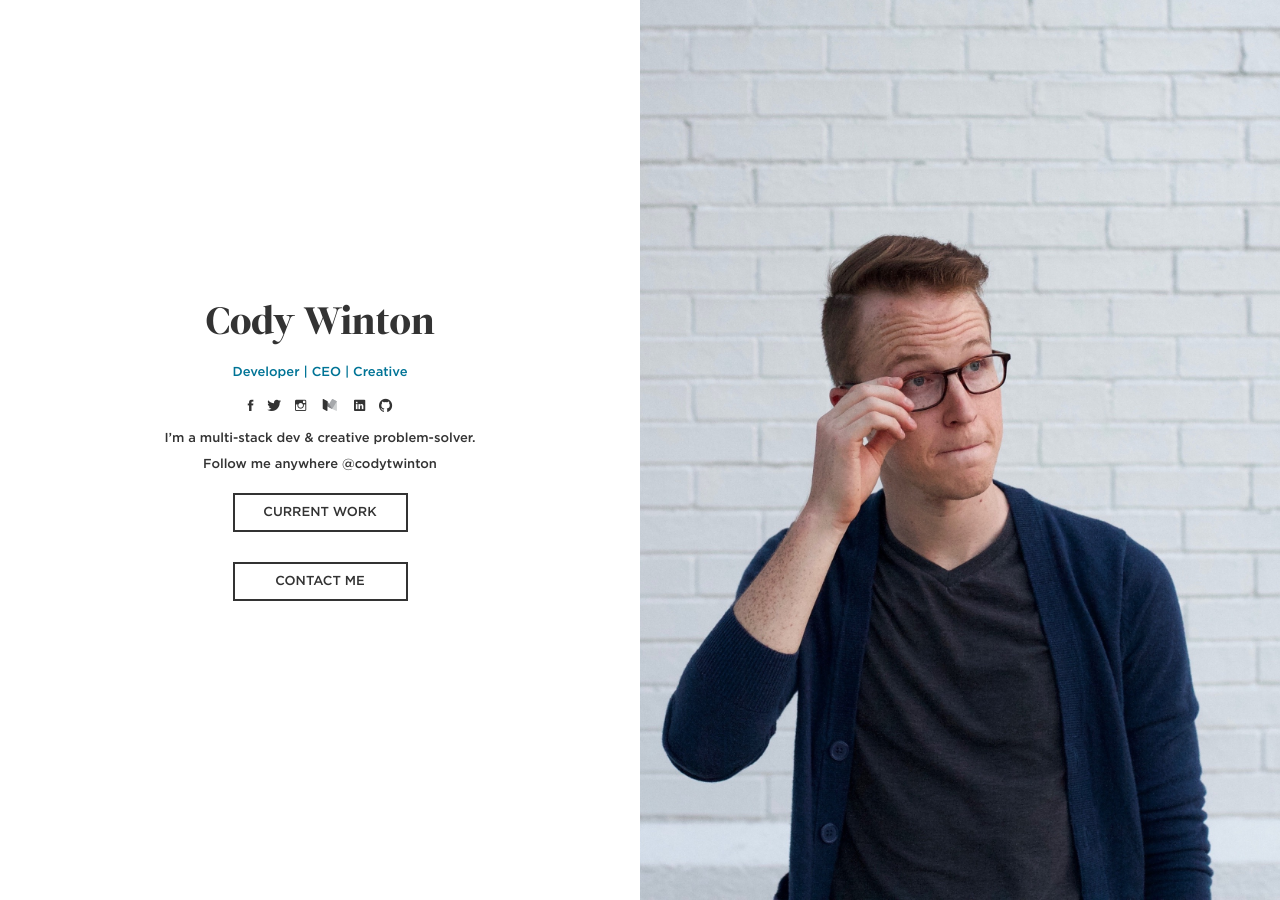
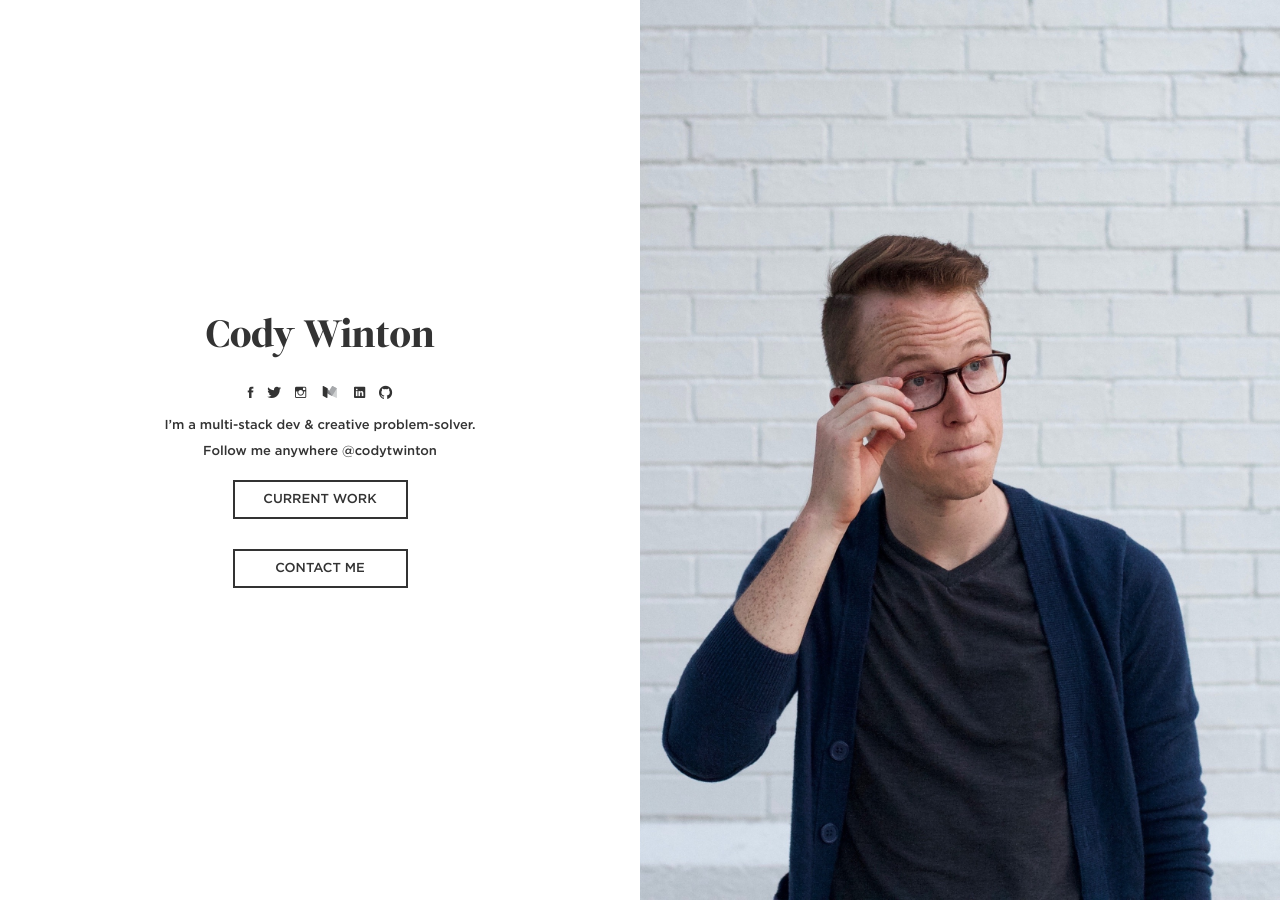
Before and after one commit to codytwinton/codytwinton.github.io, a Jekyll site: the page built from index.markdown, in a window 1280 px wide. Built offline with Jekyll 4.4.1, drawn with Linux system fonts in a browser that asks for light colours.

Commit message:
Updated how subtitles are interacted with

```diff
--- a/_config.yml
+++ b/_config.yml
@@ -14,14 +14,15 @@
     type: pages
   values:
     layout: page
+    subtitle:
 - scope:
     path: ''
     type: posts
   values:
     permalink: "/blog/:title/"
     layout: post
+    subtitle:
 url: http://codywinton.com
-tagline: Developer | CEO | Creative
 email: cody@codywinton.com
 description: 'I''m a multi-stack dev & creative problem-solver. Follow me anywhere
   @codytwinton
--- a/_layouts/home.html
+++ b/_layouts/home.html
@@ -1,8 +1,6 @@
 ---
 layout: page
 ---
-
-<h6 class="subheading">{{ site.tagline | escape }}</h6>
 
 {% include social.html %}
 
--- a/_layouts/page.html
+++ b/_layouts/page.html
@@ -5,6 +5,7 @@
 <div class="info position-relative">
 	<div class="content pin-middle-center">
 		<h1 class="logo">{{ page.title | escape }}</h1>
+		<h6 class="subheading">{{ page.subtitle | escape }}</h6>
 		{{ content }}
 	</div>
 </div>
```
